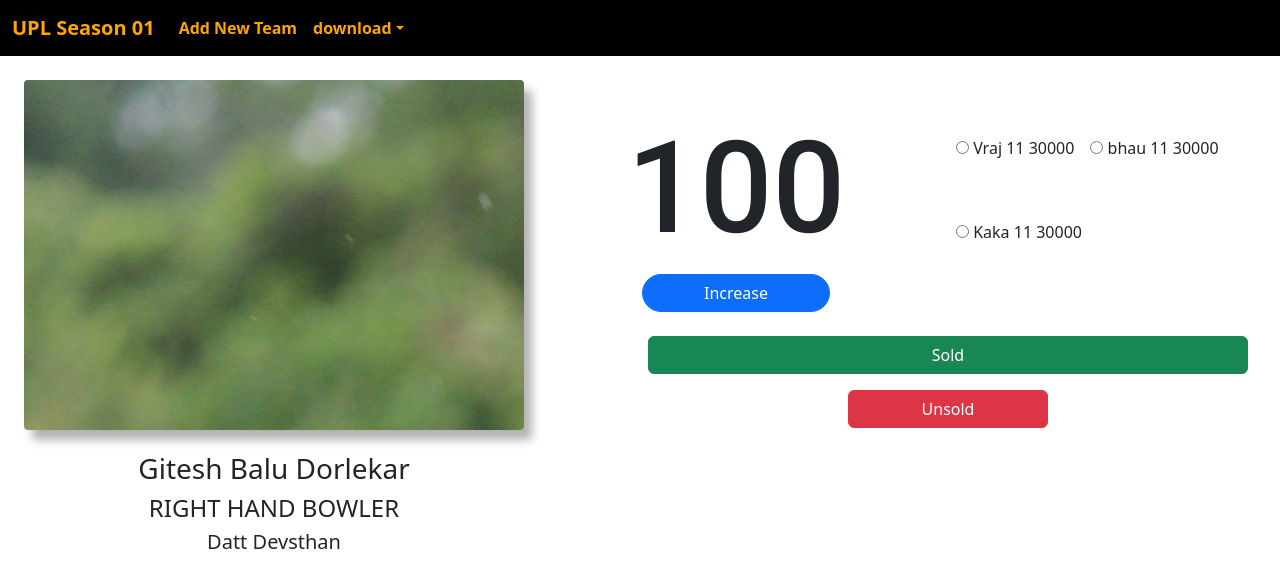
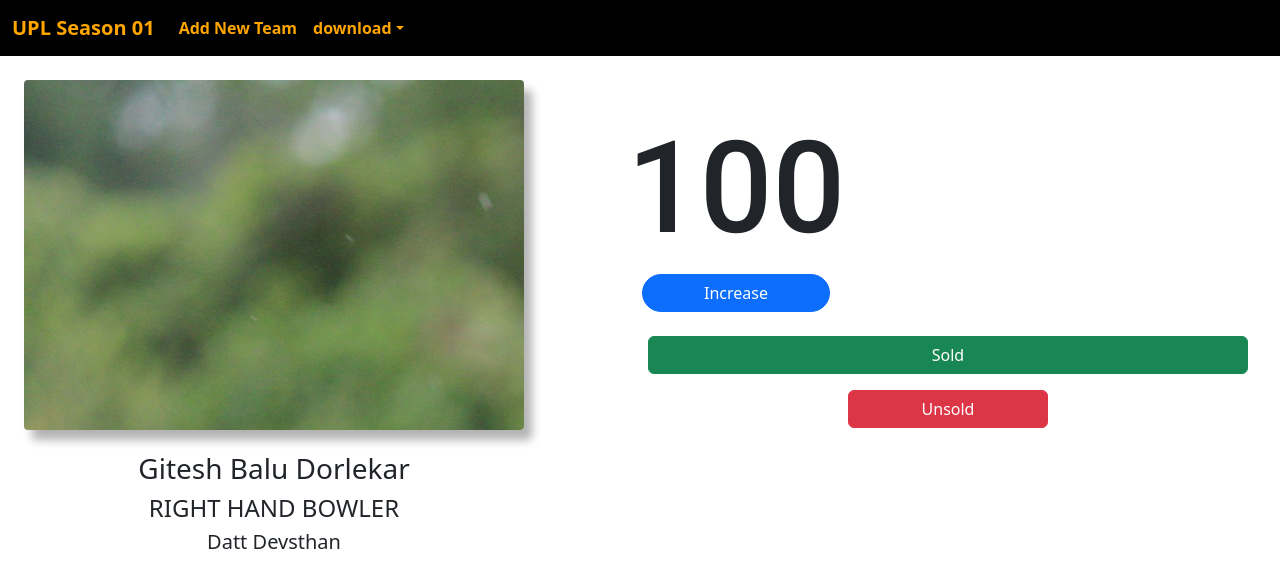
Before and after one commit to hubofayush/uplau, a React (Vite) app: page / in a window 1280 px wide. Shown: the top 588 px of the page. Built offline with nearby package versions, Linux system fonts and the light colour scheme.

Commit message:
fully dynamic team slection

```diff
--- a/src/App.jsx
+++ b/src/App.jsx
@@ -14,15 +14,15 @@ function App() {
   let sp;
   if (localStorage.getItem("soldPlayers") === null) {
     sp = [
-      {
-        name: "viraj11",
-        playersBought: [],
-      },
-      {
-        name: "bhau11",
-        playersBought: [],
-      },
-      { name: "kaka11", playersBought: [] },
+      // {
+      //   name: "viraj11",
+      //   playersBought: [],
+      // },
+      // {
+      //   name: "bhau11",
+      //   playersBought: [],
+      // },
+      // { name: "kaka11", playersBought: [] },
     ];
   } else {
     sp = JSON.parse(localStorage.getItem("soldPlayers"));
@@ -35,9 +35,9 @@ function App() {
   let dt;
   if (localStorage.getItem("teamsArray") === null) {
     dt = [
-      { name: "Vraj 11", value: "viraj11", points: 30000 },
-      { name: "bhau 11", value: "bhau11", points: 30000 },
-      { name: "Kaka 11", value: "kaka11", points: 30000 },
+      // { name: "Vraj 11", value: "viraj11", points: 30000 },
+      // { name: "bhau 11", value: "bhau11", points: 30000 },
+      // { name: "Kaka 11", value: "kaka11", points: 30000 },
     ];
   } else {
     dt = JSON.parse(localStorage.getItem("teamsArray"));
--- a/src/Components/AddNewTeam.jsx
+++ b/src/Components/AddNewTeam.jsx
@@ -19,7 +19,7 @@ function AddNewTeam(props) {
       };
 
       props.addNewTeam(nt);
-      navigate("/");
+      // navigate("/");
 
       setname("");
       setpoints("");
```
